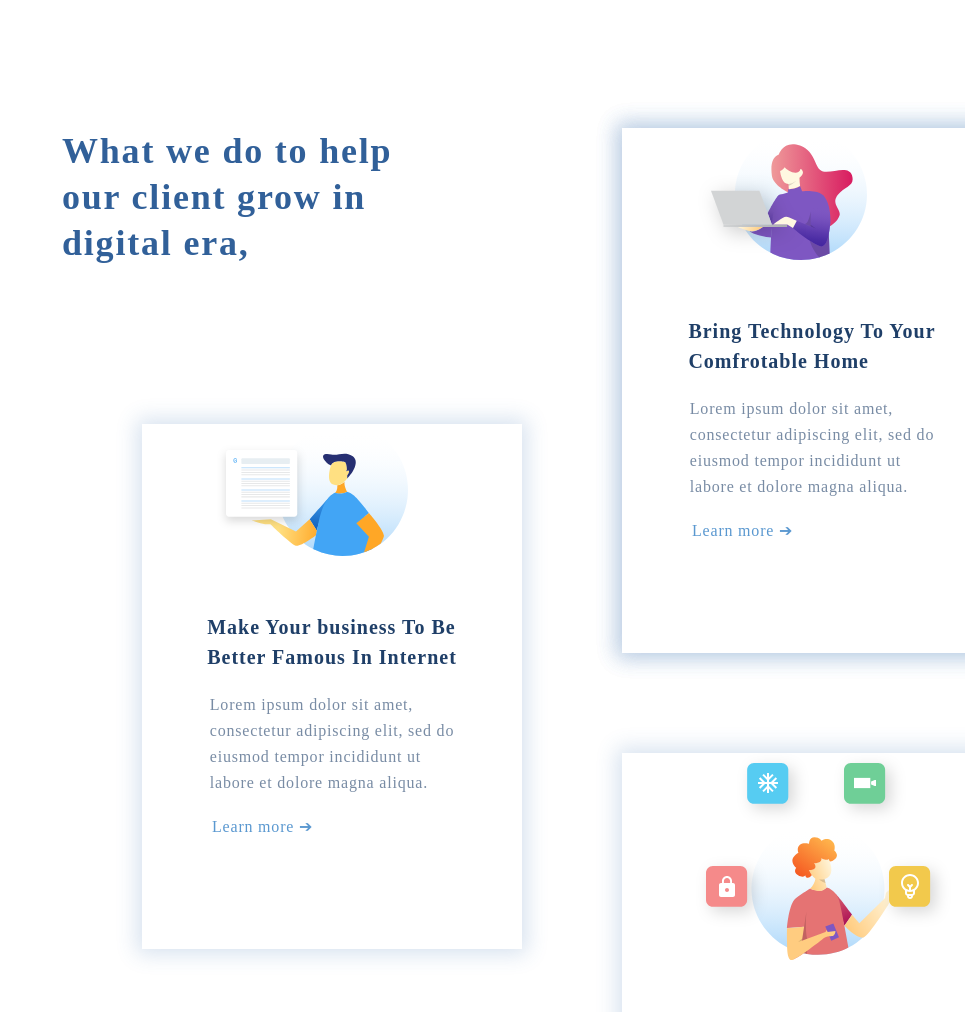
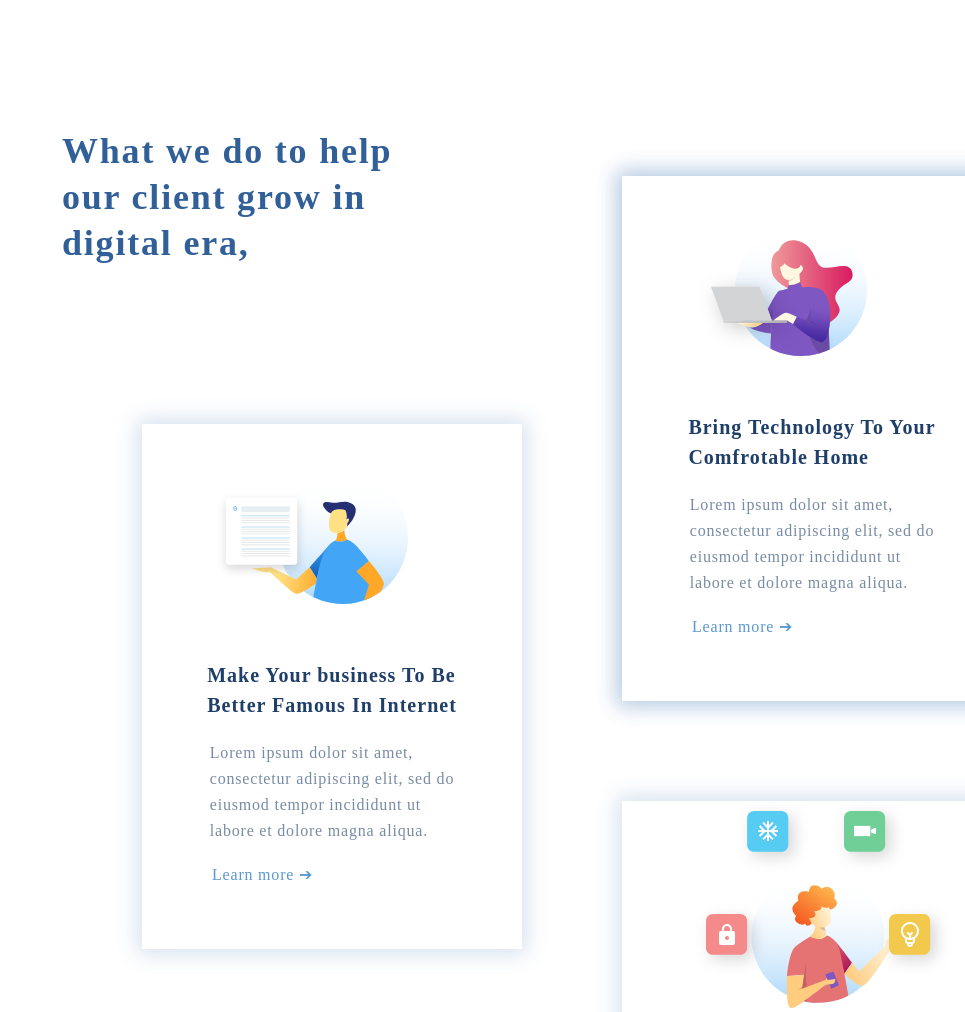
Before and after one commit to wOomanizer1/my-sites, a plain HTML site: page index.html in a window 1280 px wide. Shown: the part 820-1832 px from the top of the page, without its empty margins (315-1280 px from the left). Drawn offline with nearby package versions, Linux system fonts and the light colour scheme; files whose address does not match are found by name.

Commit message:
Add files via upload

```diff
--- a/index.html
+++ b/index.html
@@ -50,7 +50,7 @@
 				<div class="left_section">
 					<h2>What we do to help<br> our client grow in<br> digital era,</h2>
 					<div class="useful use_2">
-						<img src="img/Group%201.svg" alt="people">
+						<img class="use-img" src="img/Group%201.svg" alt="people">
 						<div class="useful_information">
 							<h3>Make Your business To Be<br> Better Famous In Internet</h3>
 							<p>Lorem ipsum dolor sit amet,<br> consectetur adipiscing elit, sed do<br> eiusmod tempor incididunt ut<br> labore et dolore magna aliqua.</p>
@@ -65,8 +65,8 @@
 
 				<div class="right_section">
 					<div class="useful">
-						<div class=" useful_2 useful ">
-							<img class="" src="img/Group%202.svg" alt="people">
+						<div class="useful_2 useful">
+							<img class="use-img" src="img/Group%202.svg" alt="people">
 							<div class="useful_information">
 								<h3>Bring Technology To Your<br> Comfrotable Home<br></h3>
 								<p>Lorem ipsum dolor sit amet,<br> consectetur adipiscing elit, sed do<br> eiusmod tempor incididunt ut<br> labore et dolore magna aliqua. </p>
@@ -79,7 +79,7 @@
 						</div>
 					</div>
 					<div class="useful_3 useful ">
-						<img src="img/Group%203.svg" alt="people">
+						<img class="" src="img/Group%203.svg" alt="people">
 						<div class="useful_information">
 							<h3>Build Your Digital Product<br> That Suitable For Your Need</h3>
 							<p>Lorem ipsum dolor sit amet,<br> consectetur adipiscing elit, sed do<br> eiusmod tempor incididunt ut<br> labore et dolore magna aliqua. </p>
--- a/style.css
+++ b/style.css
@@ -281,6 +281,11 @@ border-radius: 10px;
 	width: 380px;
 	height: 525px;
 	box-shadow: 0px 0px 20px 5px rgba(53, 110, 173, 0.2);
+	margin-top: 48px;
+}
+
+.use-img {
+	padding-top: 48px;
 }
 
 .useful_information p {
```
